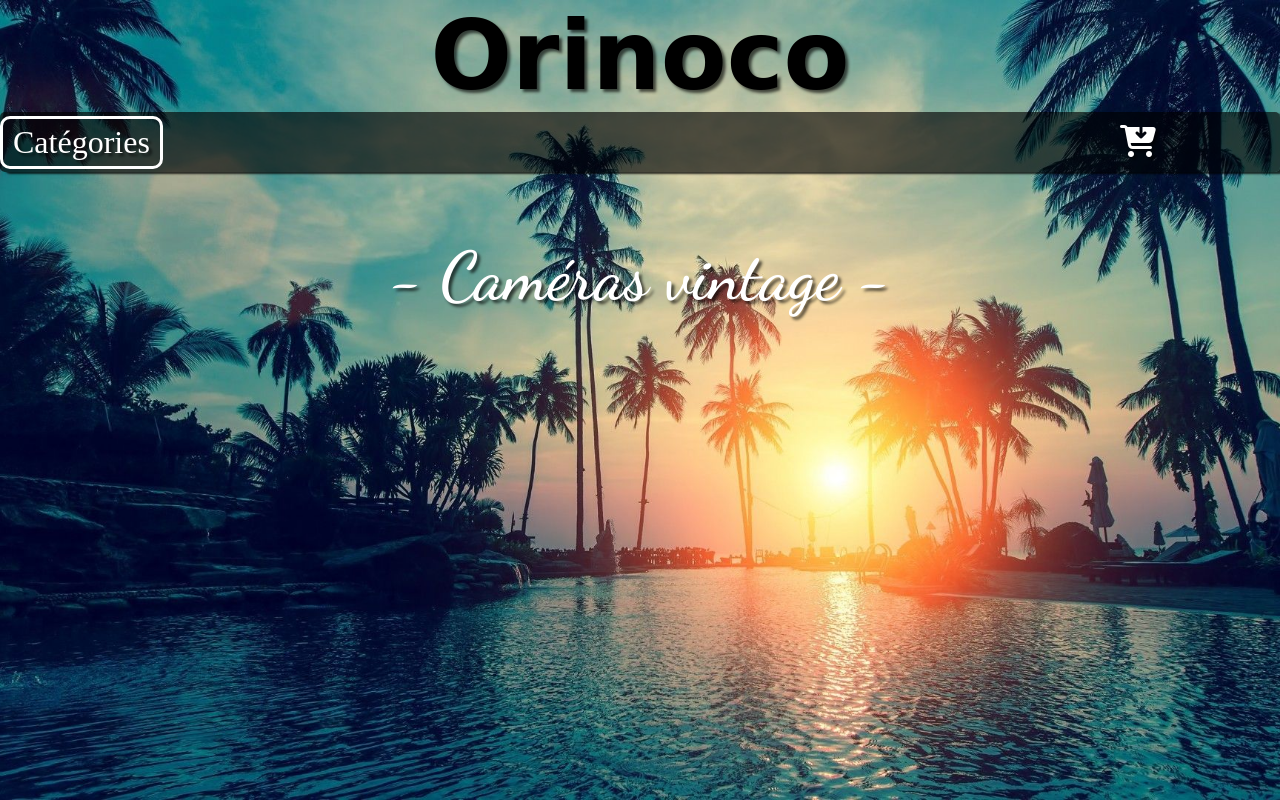
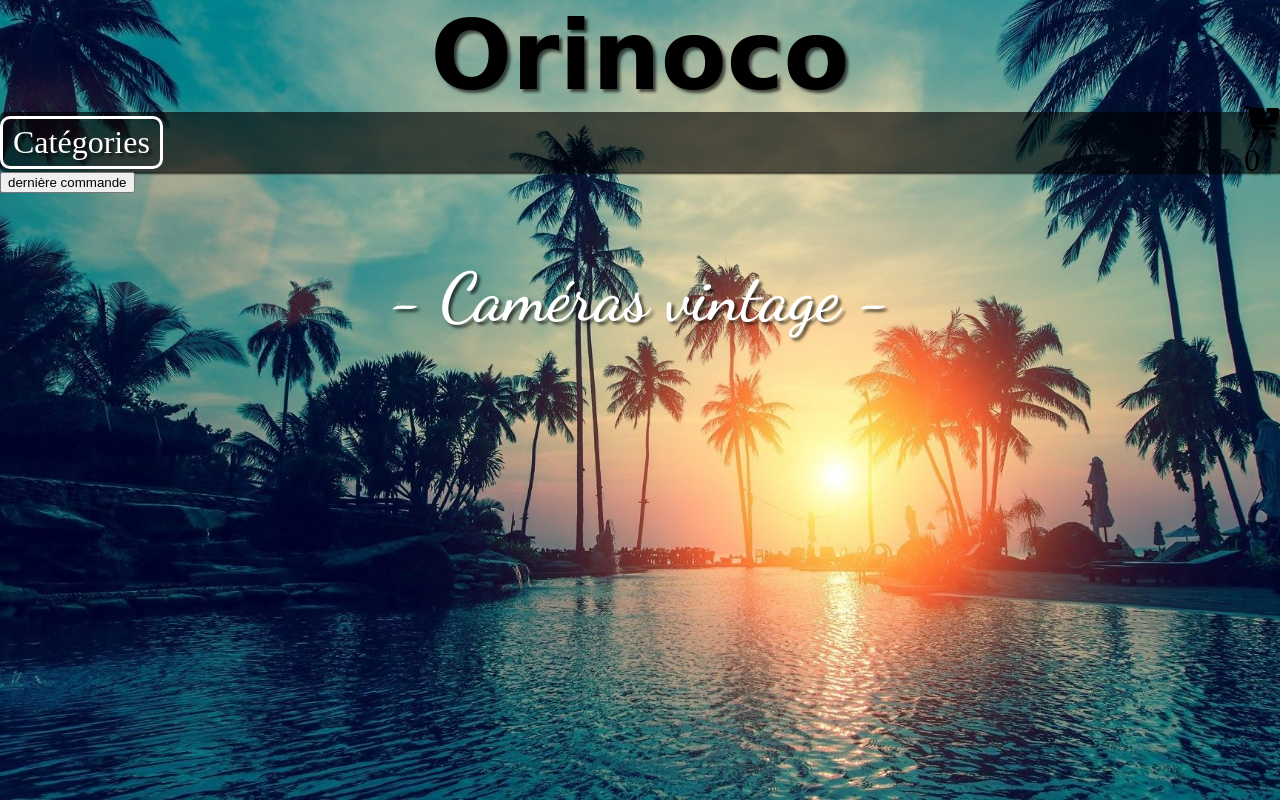
Before and after one commit to xavierpicciotto/Orinoco, a plain HTML site: page index.html in a window 1280 px wide. Drawn offline with Linux system fonts and the light colour scheme; no server answers; a web font is replaced by a local one.

Commit message:
Update index.html

```diff
--- a/index.html
+++ b/index.html
@@ -29,14 +29,16 @@
                 <li><a>Ours en peluche</a></li>
             </ul>
         </div>
-        <div class="shop-cart">
+        <div class="nav_icon nav_icon-cart">
             <a href="pages/panier.html">
                 <i class="fas fa-cart-arrow-down"></i>
-                <div class="nav-cart-count" id="nav-cart-count"></div>
+                <div class="nav_icon-cart_count" id="cartCount"></div>
             </a>
         </div>
     </nav>
-
+    <div class="historique" id="historique">
+        <button type="button" class="historique_btn" id="historique_btn">dernière commande</button>
+    </div>
     <section class="mainPage--section">
         <h2 id="title">- Caméras vintage -</h2>
         <div class="list" id="list">
```
